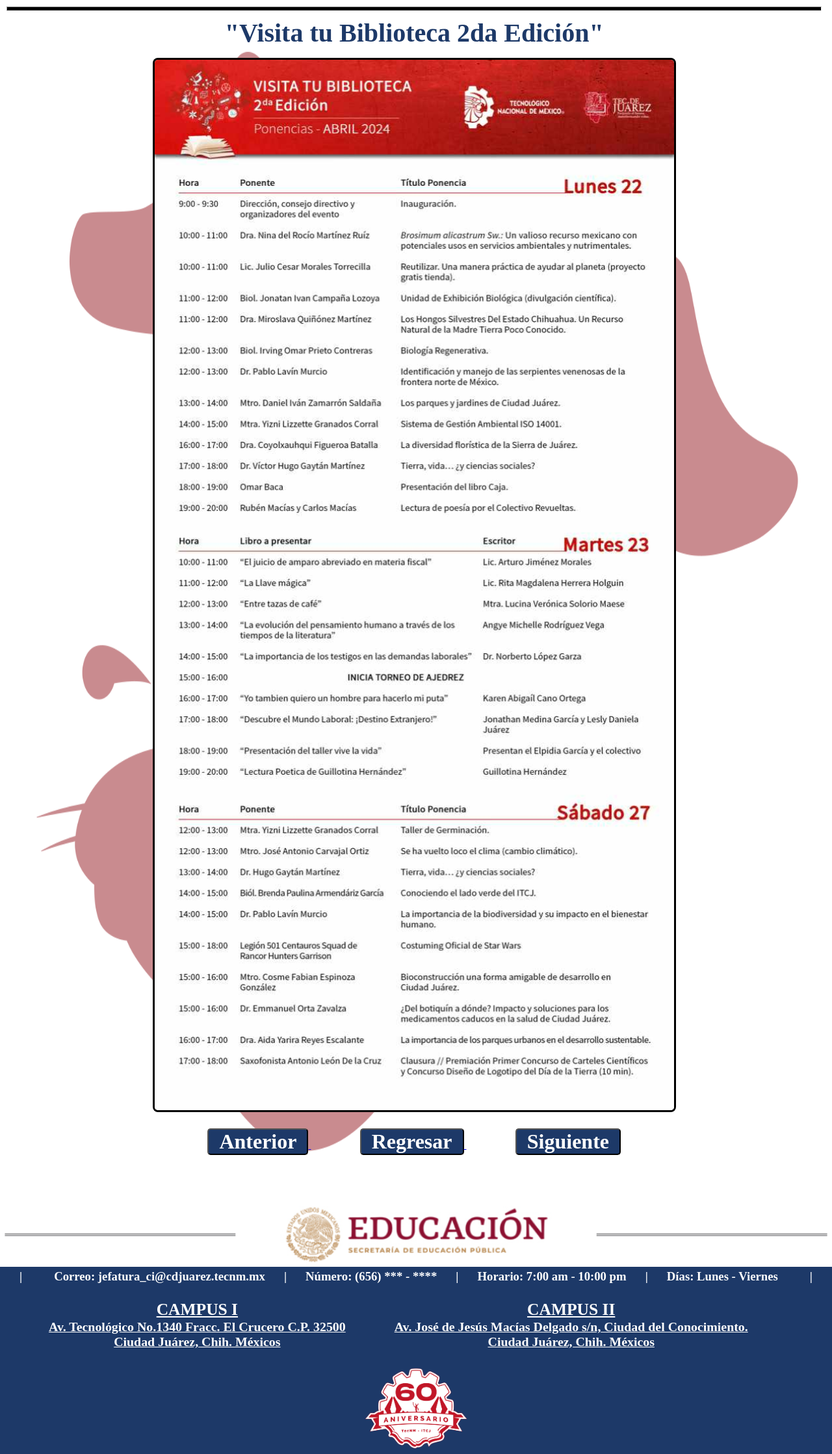
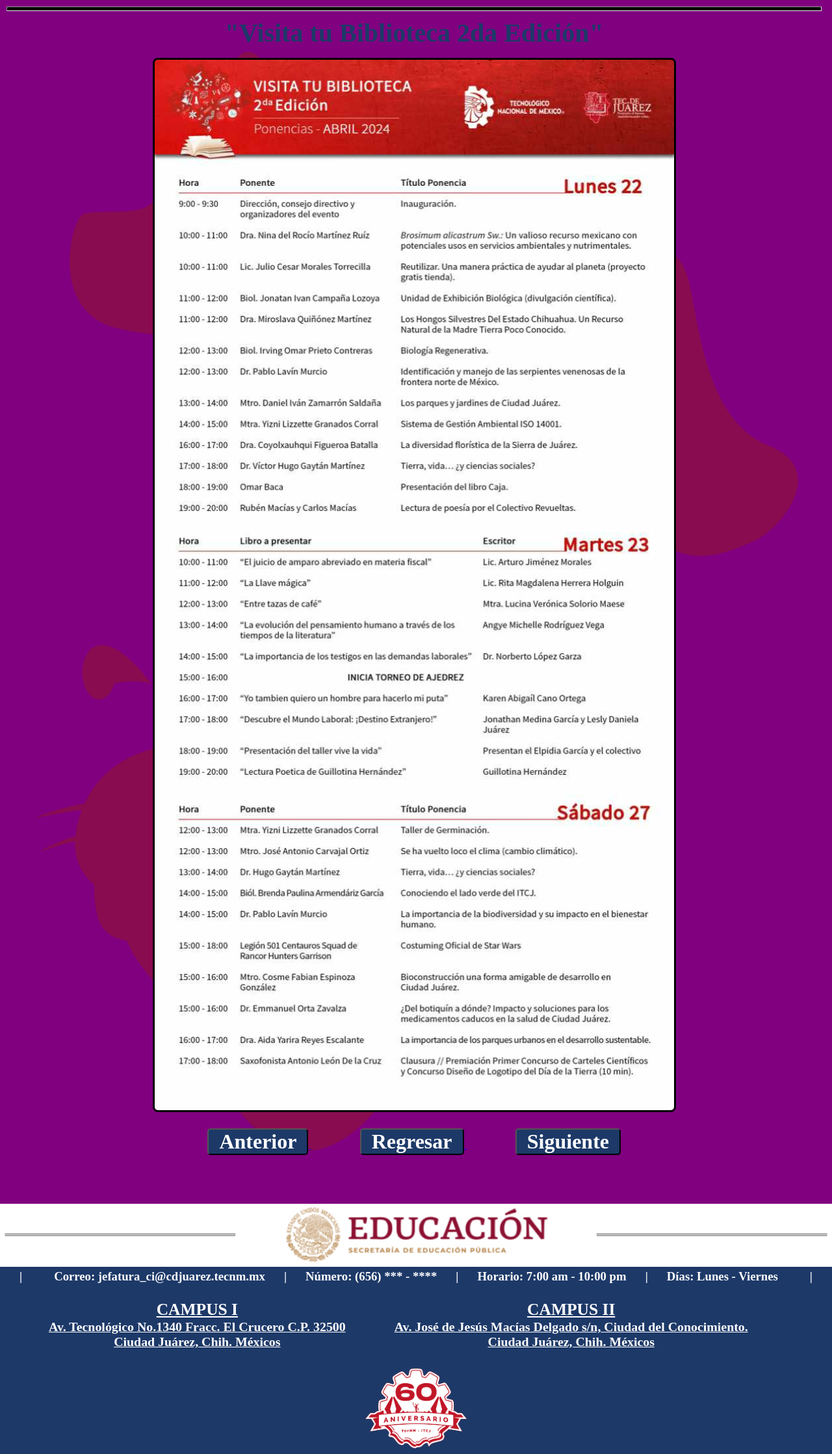
Before and after one commit to 19110280/Biblioteca-Virtual---ITCJ, a PHP site: page /5.html in a window 1280 px wide. Shown: the part 140-2377 px from the top of the page at 65% size. Run offline with PHP 8.4, Linux system fonts and the light colour scheme.

Commit message:
Add files via upload

```diff
--- a/css/styleImg4.css
+++ b/css/styleImg4.css
@@ -102,8 +102,8 @@
 
 /* Main */
 main {
-    background: cyan;
-    height: 230vh;
+    background: white;
+    height: 230.5vh;
     padding: 10px;
     display: flex;
 }
@@ -159,7 +159,6 @@
     /*Main*/
     main {
         height: 295vh;
-        background: white;
     }
 
     main .contenedor-anuncio {
--- a/css/styleImg5.css
+++ b/css/styleImg5.css
@@ -102,8 +102,8 @@
 
 /* Main */
 main {
-    background: white;
-    height: 174vh;
+    background: purple;
+    height: 180vh;
     padding: 15px;
     display: flex;
 }
```
